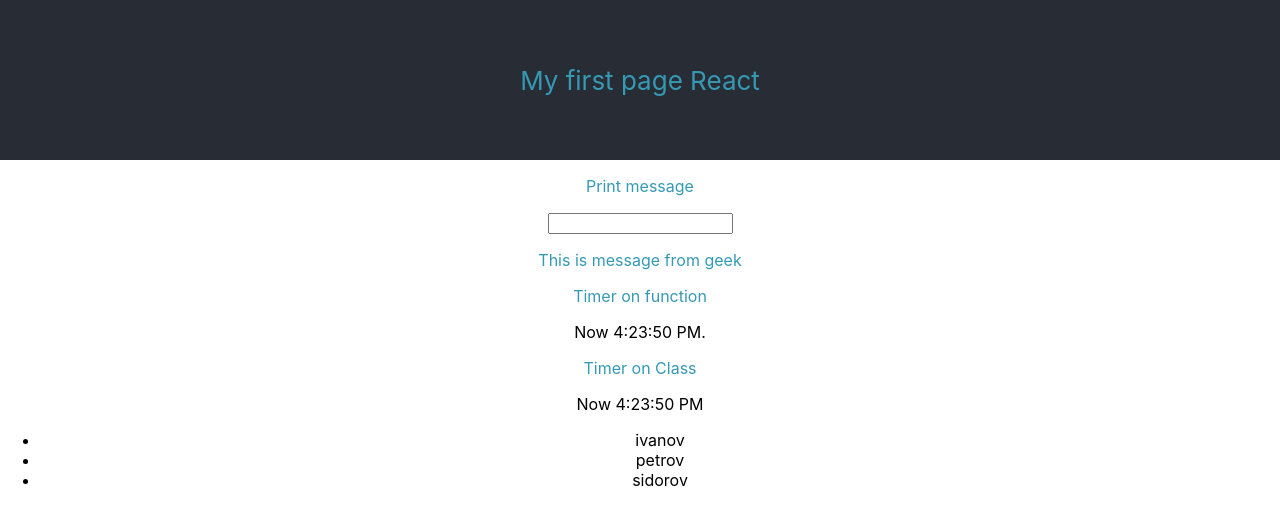
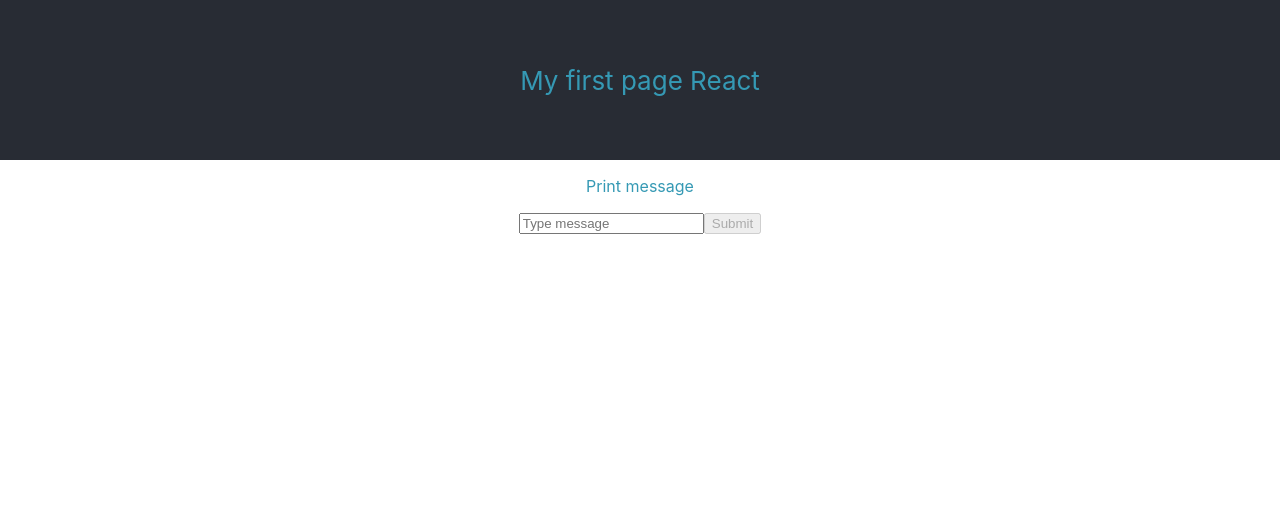
Before and after one commit to DmitryMix260/reactJB, a React (Create React App) app: page / in a window 1280 px wide. Shown: the top 524 px of the page. Built offline with nearby package versions, Linux system fonts and the light colour scheme.

Commit message:
Add files: messageList, AddMessage. Add prettire. Add eslint

```diff
--- a/src/App.jsx
+++ b/src/App.jsx
@@ -1,16 +1,24 @@
-import { useState } from "react";
-import "./App.css";
-import { Message } from "./components/message/Message.jsx";
-import { TimerComp } from "./components/timer/TimerComp.jsx";
-import { TimerClass } from "./class/timer/TimerClass.jsx";
+import { useEffect, useState } from 'react';
+import './App.css';
+import { AddMessage } from './components/message/AddMessage.jsx';
+import { MessageList } from './components/messageList/MessageList.jsx';
 
 export function App() {
-  const [message, setMessage] = useState("geek");
-  const arr = ["ivanov", "petrov", "sidorov"];
-
-  const handleChangeName = (ev) => {
-    setMessage(ev.target.value);
+  const [messages, setMessages] = useState([]);
+  const addMessage = (newMessage) => {
+    setMessages((prevMesages) => [...prevMesages, newMessage]);
   };
+  useEffect(() => {
+    if (messages.length > 0 && messages[messages.length - 1].autor !== 'BOT') {
+      const timeout = setTimeout(() => {
+        addMessage({
+          autor: 'BOT',
+          message: "I'm bot",
+        });
+      }, 1500);
+      return () => clearTimeout(timeout);
+    }
+  }, [messages]);
 
   return (
     <div className="App">
@@ -18,18 +26,8 @@ export function App() {
         <p>My first page React</p>
       </header>
       <main>
-        <div>
-          <p>Print message</p>
-        </div>
-        <input type="text" onChange={handleChangeName} />
-        <Message message={message} />
-        <TimerComp />
-        <TimerClass />
-        <ul>
-          {arr.map((item, idx) => (
-            <li key={idx}>{item}</li>
-          ))}
-        </ul>
+        <AddMessage addMessage={addMessage} />
+        <MessageList messages={messages} />
       </main>
     </div>
   );
--- a/src/class/timer/TimerClass.jsx
+++ /dev/null
@@ -1,33 +0,0 @@
-import { Component } from "react";
-
-export class TimerClass extends Component {
-  constructor(props) {
-    super(props);
-    this.state = { date: new Date() };
-  }
-
-  componentDidMount() {
-    this.timerID = setInterval(() => this.tick(), 1000);
-  }
-
-  componentWillUnmount() {
-    clearInterval(this.timerID);
-  }
-
-  tick() {
-    this.setState({
-      date: new Date(),
-    });
-  }
-
-  render() {
-    return (
-      <>
-        <div className="clock">
-          <p>Timer on Class</p>
-        </div>
-        <div>Now {this.state.date.toLocaleTimeString()}</div>
-      </>
-    );
-  }
-}
--- /dev/null
+++ b/src/components/message/AddMessage.jsx
@@ -0,0 +1,30 @@
+import { useState } from 'react';
+
+export const AddMessage = ({ addMessage }) => {
+  const [message, setMessage] = useState('');
+  const handleAddMessage = (ev) => {
+    ev.preventDefault();
+    addMessage({
+      autor: 'user',
+      message,
+    });
+    setMessage('');
+  };
+
+  return (
+    <>
+      <form action="#" onSubmit={handleAddMessage}>
+        <div>
+          <p>Print message</p>
+        </div>
+        <input
+          type="text"
+          value={message}
+          placeholder="Type message"
+          onChange={(ev) => setMessage(ev.target.value)}
+        />
+        <button disabled={!message}>Submit</button>
+      </form>
+    </>
+  );
+};
--- a/src/components/message/Message.jsx
+++ /dev/null
@@ -1,11 +0,0 @@
-import React from "react";
-
-export const Message = ({ message }) => {
-  return (
-    <>
-      <div className="message">
-        <p>This is message from {message}</p>
-      </div>
-    </>
-  );
-};
--- /dev/null
+++ b/src/components/messageList/MessageList.jsx
@@ -0,0 +1,17 @@
+import style from './MessageList.module.css';
+
+export const MessageList = ({ messages }) => {
+  return (
+    <>
+      <div className={style.messagelist}>
+        <ul className={style.messagelistUl}>
+          {messages.map((message, idx) => (
+            <li className={style.messagelistLi} key={idx}>
+              {message.autor}: {message.message}
+            </li>
+          ))}
+        </ul>
+      </div>
+    </>
+  );
+};
--- /dev/null
+++ b/src/components/messageList/MessageList.module.css
@@ -0,0 +1,16 @@
+.messagelist {
+    margin: 0 auto;
+    padding: 0 20px;
+}
+.messagelistUl {
+    margin: 0 auto;
+    padding: 0;
+}
+.messagelistLi {
+    list-style-type: none;
+    border: 2px solid #dedede;
+    background-color: #f1f1f1;
+    border-radius: 5px;
+    padding: 10px;
+    margin: 10px 0;
+}
--- a/src/components/timer/TimerComp.jsx
+++ /dev/null
@@ -1,17 +0,0 @@
-import { useEffect, useState } from "react";
-
-export function TimerComp() {
-  const [time, setTime] = useState(new Date());
-  useEffect(() => {
-    const timerID = setInterval(() => setTime(new Date()), 1000);
-    return () => clearInterval(timerID);
-  }, []);
-  return (
-    <>
-      <div>
-        <p>Timer on function </p>
-      </div>
-      <div>Now {time.toLocaleTimeString()}.</div>
-    </>
-  );
-}
--- a/src/reportWebVitals.js
+++ b/src/reportWebVitals.js
@@ -1,4 +1,4 @@
-const reportWebVitals = onPerfEntry => {
+const reportWebVitals = (onPerfEntry) => {
   if (onPerfEntry && onPerfEntry instanceof Function) {
     import('web-vitals').then(({ getCLS, getFID, getFCP, getLCP, getTTFB }) => {
       getCLS(onPerfEntry);
```
Also changed, not shown: package.json (+9 -2 lines), .eslintrc.js (added), 1 other file (tests, documents, lock files or other folders).
